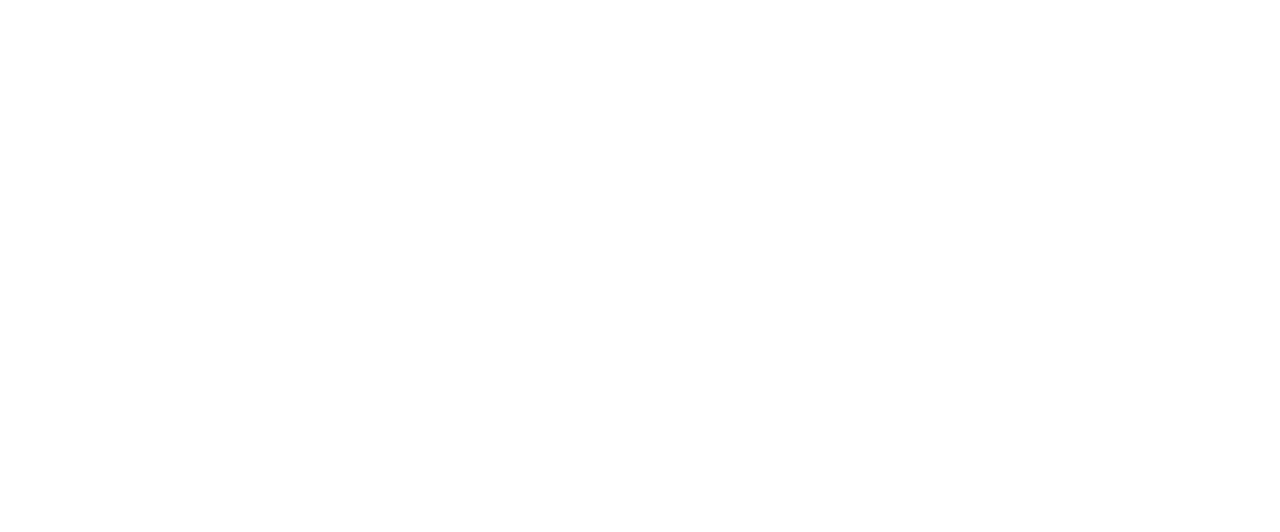
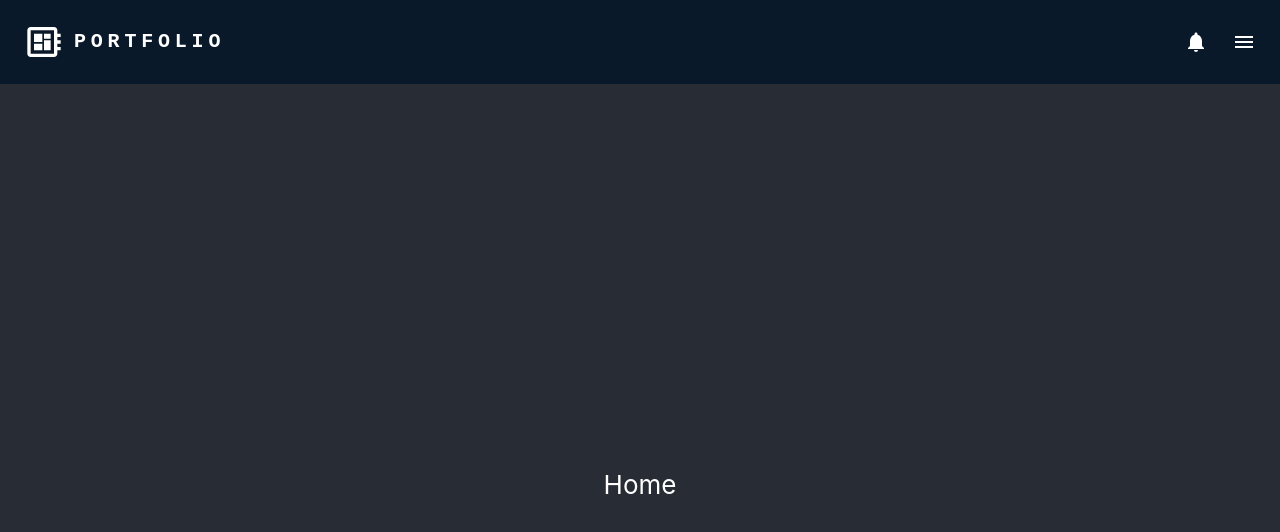
Before and after one commit to lucianorepetto/Portfolio, a React (Create React App) app: page /#/home in a window 1280 px wide. Before the commit this address had no page. Shown: the top 532 px of the page. Built offline with nearby package versions, Linux system fonts and the light colour scheme.

Commit message:
Add Menu

```diff
--- a/package.json
+++ b/package.json
@@ -4,6 +4,10 @@
   "private": true,
   "homepage": "https://lucianorepetto.dev",
   "dependencies": {
+    "@emotion/react": "^11.10.4",
+    "@emotion/styled": "^11.10.4",
+    "@mui/icons-material": "^5.10.9",
+    "@mui/material": "^5.10.10",
     "@testing-library/jest-dom": "^5.16.5",
     "@testing-library/react": "^13.4.0",
     "@testing-library/user-event": "^13.5.0",
--- a/src/App.js
+++ b/src/App.js
@@ -1,13 +1,12 @@
 import './App.css';
 import { Outlet } from 'react-router-dom';
+import Navbar from './components/Menu/NavBar';
 
 function App() {
   return (
     <div className="App">
+      <Navbar/>
       <header className="App-header">
-        <p>
-          This Page is in Progress.
-        </p>
         <Outlet/>
       </header>
 
--- /dev/null
+++ b/src/components/Menu/Menu.js
@@ -0,0 +1,66 @@
+import * as React from 'react';
+import AppBar from '@mui/material/AppBar';
+import Box from '@mui/material/Box';
+import Toolbar from '@mui/material/Toolbar';
+import IconButton from '@mui/material/IconButton';
+import Typography from '@mui/material/Typography';
+import Badge from '@mui/material/Badge';
+import MenuIcon from '@mui/icons-material/Menu';
+import DeveloperBoardIcon from '@mui/icons-material/DeveloperBoard';
+import NotificationsIcon from '@mui/icons-material/Notifications';
+
+
+export default function MainAppBar({toggleDrawer}) {
+
+  return (
+    <Box sx={{ flexGrow: 1 }}>
+      <AppBar position="static" sx={{backgroundColor: '#0a1929', padding: '10px 0'}}>
+        <Toolbar>
+          <DeveloperBoardIcon sx={{ fontSize: 40 }}/>
+          <Typography
+            variant="h6"
+            noWrap
+            component="a"
+            href="/"
+            sx={{
+              mr: 2,
+              display: 'flex',
+              fontFamily: 'monospace',
+              fontWeight: 700,
+              letterSpacing: '.3rem',
+              color: 'inherit',
+              textDecoration: 'none',
+              margin: '0 10px'
+            }}
+          >
+            PORTFOLIO
+          </Typography>
+
+          <Box sx={{ flexGrow: 1 }} />
+          <Box sx={{ display: { xs: 'flex', md: 'flex' } }}>
+            <IconButton
+              size="large"
+              aria-label="show 17 new notifications"
+              color="inherit"
+            >
+              <Badge
+              // badgeContent={17}
+              color="error">
+                <NotificationsIcon />
+              </Badge>
+            </IconButton>
+            <IconButton
+              size="large"
+              edge="end"
+              color="inherit"
+              aria-label="open drawer"
+              onClick={toggleDrawer('right', true)}
+            >
+              <MenuIcon />
+            </IconButton>
+          </Box>
+        </Toolbar>
+      </AppBar>
+    </Box>
+  );
+}
--- /dev/null
+++ b/src/components/Menu/NavBar.js
@@ -0,0 +1,98 @@
+import React from 'react'
+import Divider from '@mui/material/Divider';
+import Box from '@mui/material/Box';
+import SwipeableDrawer from '@mui/material/SwipeableDrawer';
+import List from '@mui/material/List';
+import ListItem from '@mui/material/ListItem';
+import ListItemButton from '@mui/material/ListItemButton';
+import ListItemIcon from '@mui/material/ListItemIcon';
+import ListItemText from '@mui/material/ListItemText';
+import { mainNavbarItems } from './consts/navbarListItems';
+import {useNavigate} from 'react-router-dom'
+import MainAppBar from './Menu';
+import Avatar from '@mui/material/Avatar';
+import LogoutIcon from '@mui/icons-material/Logout';
+
+const drawerWidth = 240;
+
+function Navbar() {
+  const navigate = useNavigate();
+
+  const [state, setState] = React.useState({right: false});
+
+
+  const toggleDrawer = (anchor, open) => (event) => {
+    if (
+      event &&
+      event.type === 'keydown' &&
+      (event.key === 'Tab' || event.key === 'Shift')
+    ) {
+      return;
+    }
+
+    setState({ ...state, [anchor]: open });
+  };
+
+
+  const list = (anchor) => {
+    return <Box
+      role="presentation"
+      onClick={toggleDrawer(anchor, false)}
+      onKeyDown={toggleDrawer(anchor, false)}
+    >
+      <div style={{display: 'flex',margin: '10px 20px',alignItems: 'center',justifyContent: 'center'}}>
+        <Avatar
+        sx={{marginRight: '10px',width: '50px', height: '50px'}}
+        src="https://lh3.googleusercontent.com/ogw/ADea4I5QLGaH8g4hK6IAnKAPv7FNwA64Gw_vcWhbmmnze04=s300"
+        />
+        <div style={{display: 'grid'}}>
+          <span style={{fontWeight: 'bold'}}>Luciano Repetto</span>
+          <span style={{fontSize: '13px'}}>Full Stack Developer</span>
+        </div>
+      </div>
+      <Divider />
+      <List>
+        {mainNavbarItems.map((item, index) => (
+          <ListItem key={item}
+          onClick={()=> navigate(item.route)}
+          disablePadding>
+            <ListItemButton>
+              <ListItemIcon sx={{color: 'rgba(255, 255, 255, 0.7)'}}>
+                {item.icon}
+              </ListItemIcon>
+              <ListItemText primary={item.label} />
+            </ListItemButton>
+          </ListItem>
+        ))}
+      </List>
+
+    </Box>
+  }
+
+  const anchor = 'right'
+  return (
+    <React.Fragment key={anchor}>
+      <MainAppBar toggleDrawer={toggleDrawer}/>
+      <SwipeableDrawer
+        sx={{
+          width: drawerWidth,
+          flexShrink: 0,
+          '& .MuiDrawer-paper': {
+            width: drawerWidth,
+            boxSizing: 'border-box',
+            backgroundColor: '#0a1929',
+            color: 'white'
+          },
+        }}
+        anchor={anchor}
+        open={state[anchor]}
+        onClose={toggleDrawer(anchor, false)}
+        onOpen={toggleDrawer(anchor, true)}
+      >
+        {list(anchor)}
+      </SwipeableDrawer>
+    </React.Fragment>
+  )
+}
+
+export default Navbar
--- /dev/null
+++ b/src/components/Menu/consts/navbarListItems.js
@@ -0,0 +1,17 @@
+import HomeIcon from '@mui/icons-material/Home';
+import ResumeIcon from '@mui/icons-material/HistoryEdu';
+
+export const mainNavbarItems = [
+    {
+        id: 0,
+        icon: <HomeIcon/>,
+        label: 'Inicio',
+        route: 'home'
+    },
+    {
+        id: 1,
+        icon: <ResumeIcon/>,
+        label: 'Resumen',
+        route: 'resume'
+    }
+]
--- a/src/index.js
+++ b/src/index.js
@@ -4,18 +4,25 @@
 import App from './App';
 import reportWebVitals from './reportWebVitals';
 import {
+  Navigate,
   HashRouter,
   Routes,
   Route
 } from 'react-router-dom'
 
 import Resume from './routes/Resume/Resume';
+import Home from './routes/Home/Home';
 
 const root = ReactDOM.createRoot(document.getElementById('root'));
 root.render(
   <HashRouter>
     <Routes>
+    <Route
+          path="/"
+          element={<Navigate to="home" />}
+        />
       <Route path="/" element={<App/>}>
+        <Route path="home" element={<Home/>} />
         <Route path="resume" element={<Resume/>} />
       </Route>
     </Routes>
--- /dev/null
+++ b/src/routes/Home/Home.js
@@ -0,0 +1,9 @@
+import React from 'react'
+
+function Home() {
+  return (
+    <div>Home</div>
+  )
+}
+
+export default Home
```
Also changed, not shown: 1 other file (tests, documents, lock files or other folders).
